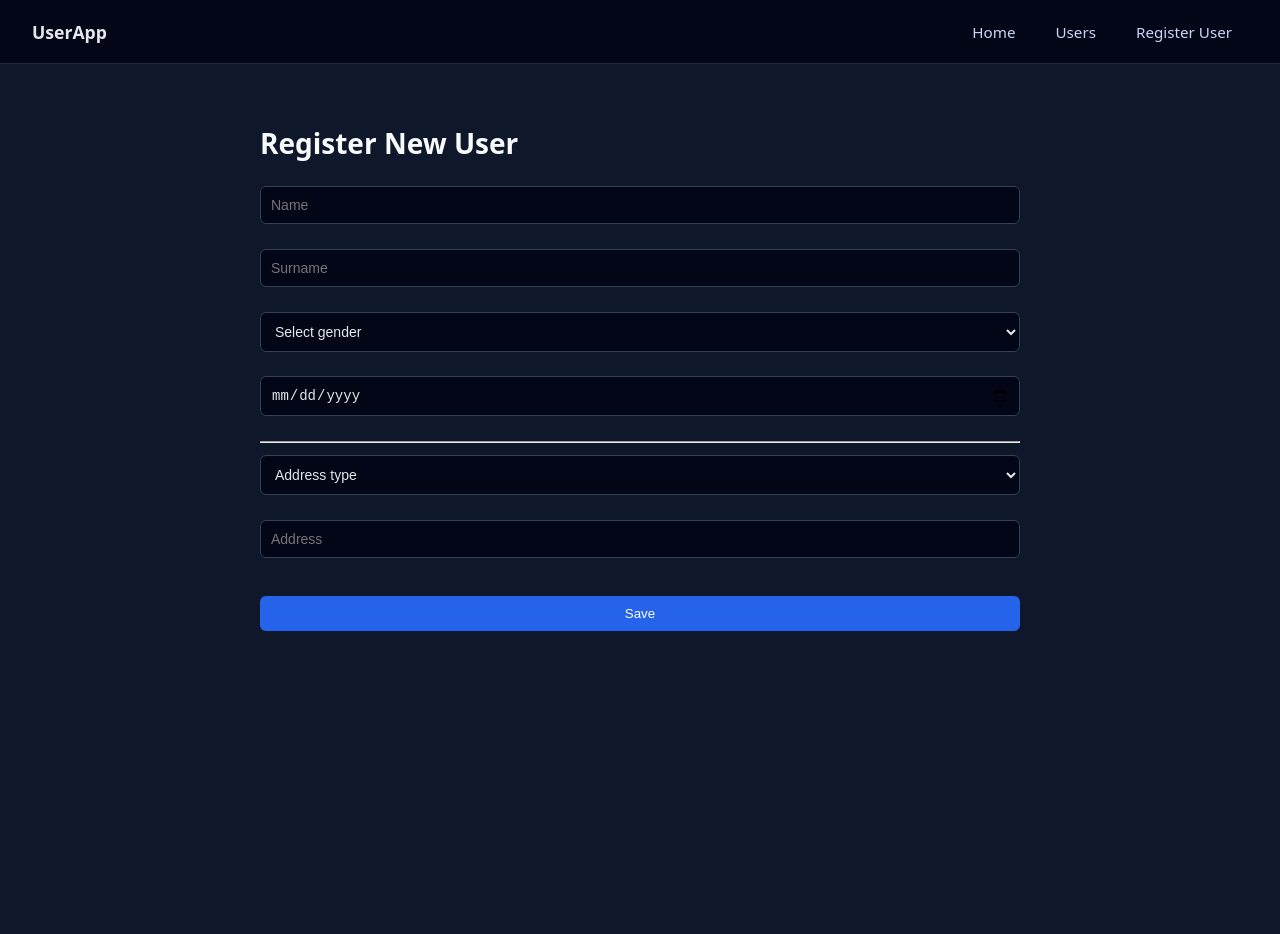
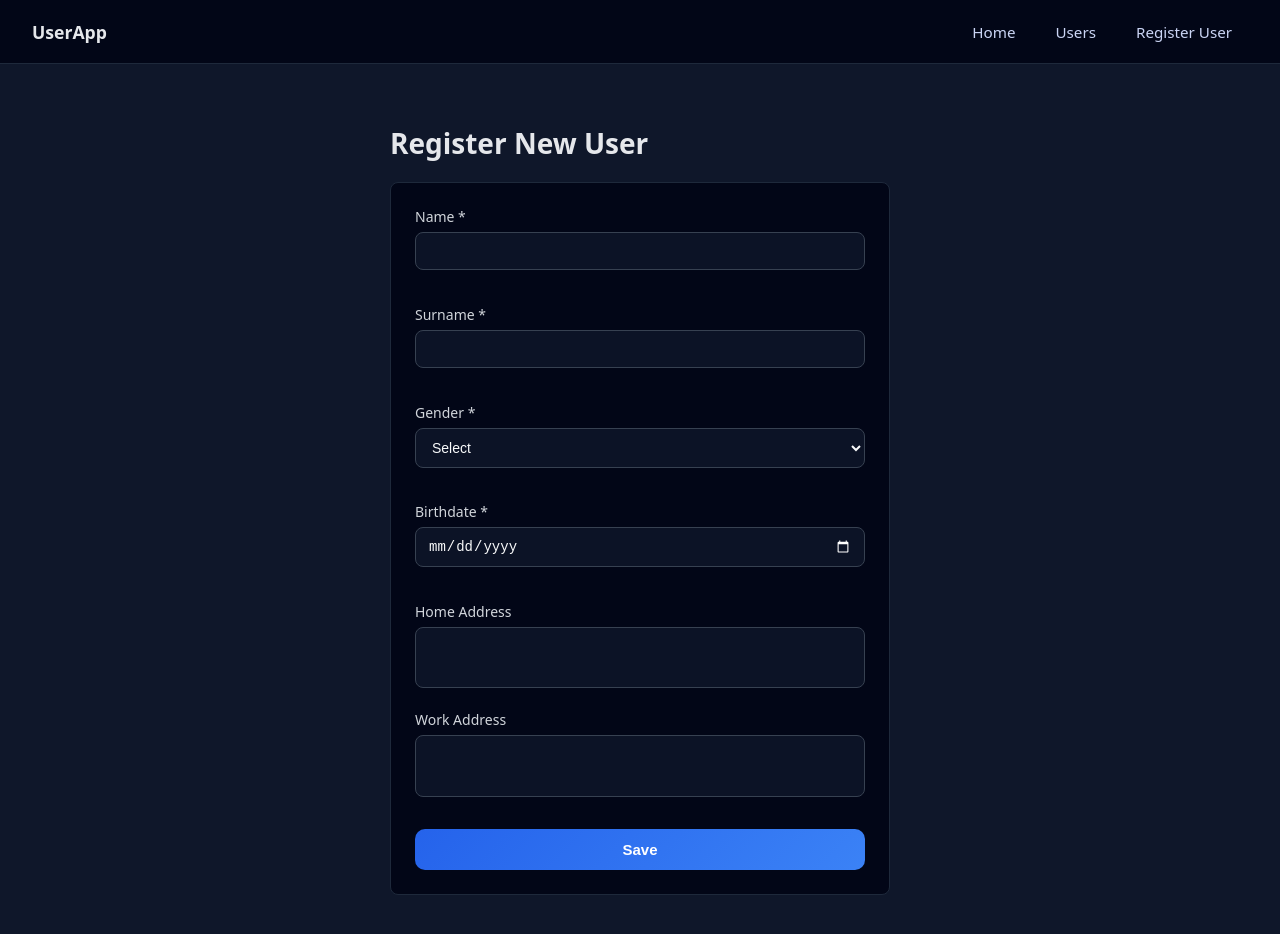
Before and after one commit to Dimigkek/userapp-frontend, a React (Vite) app: page /users/new in a window 1280 px wide. Shown: the top 934 px of the page. Before the commit the page ends 800 px from the top, so only its background shows below. Built offline with nearby package versions, Linux system fonts and the light colour scheme.

Commit message:
adjust 2 address fields change home page and add some css

```diff
--- a/package.json
+++ b/package.json
@@ -12,6 +12,7 @@
   "dependencies": {
     "axios": "^1.13.4",
     "react": "^19.2.0",
+    "react-datepicker": "^9.1.0",
     "react-dom": "^19.2.0",
     "react-router-dom": "^7.13.0"
   },
--- a/src/index.css
+++ b/src/index.css
@@ -246,93 +246,126 @@ button:hover {
 }
 
 .clickable:hover {
-    background: #345daf;
+    background: #f3f4f6;
 }
 
 .delete-btn {
-    background: #791e1e;
+    background: #dc2626;
     color: white;
     border: none;
     padding: 6px 10px;
     cursor: pointer;
 }
 
-.page {
-    max-width: 800px;
-    margin: 60px auto;
-    padding: 0 20px;
-    color: #e5e7eb;
+.user-item {
+    display: flex;
+    justify-content: space-between;
+    align-items: center;
+    padding: 8px 0;
 }
 
-.page-title {
-    font-size: 28px;
-    font-weight: 600;
-    margin-bottom: 24px;
-    color: #f9fafb;
-}
-
-.card {
-    background: #111827; /* dark slate */
-    border-radius: 10px;
-    padding: 24px;
-    border: 1px solid #1f2937;
-}
-
-.card-title {
-    font-size: 22px;
-    font-weight: 600;
-    margin-bottom: 14px;
-    color: #f9fafb;
-}
-
-.card-section {
-    margin-top: 18px;
-}
-
-.card-section p {
-    margin: 6px 0;
-    color: #d1d5db;
-    font-size: 14px;
-}
-
-.card-section h3 {
-    margin-bottom: 10px;
-    font-size: 15px;
-    font-weight: 600;
-    color: #f9fafb;
-}
-
-.address-list {
-    list-style: none;
-    padding: 0;
-    margin: 0;
-}
-
-.address-item {
-    padding: 10px 12px;
-    background: #1f2937;
-    border-radius: 6px;
-    margin-bottom: 8px;
-    font-size: 14px;
-    color: #e5e7eb;
-}
-
-.address-type {
-    font-weight: 600;
-    color: #93c5fd;
-    margin-right: 6px;
-}
-
-.back-btn {
-    margin-top: 24px;
-    padding: 10px 16px;
-    background: #2563eb;
+.delete-btn {
+    background: #b91c1c;
     color: white;
     border: none;
+    padding: 4px 10px;
     border-radius: 6px;
     cursor: pointer;
 }
 
-.back-btn:hover {
-    background: #1d4ed8;
+.delete-btn:hover {
+    background: #991b1b;
 }
+.form-input {
+    width: 100%;
+    padding: 10px 12px;
+    border-radius: 8px;
+    border: 1px solid rgba(255, 255, 255, 0.15);
+    background: rgba(0, 0, 0, 0.3);
+    color: #fff;
+    font-size: 14px;
+    outline: none;
+    transition: border 0.2s ease;
+}
+
+.form-input:focus {
+    border-color: #3b82f6;
+}
+
+.textarea {
+    resize: none;
+    line-height: 1.4;
+}
+/* ===== React DatePicker Dark Theme ===== */
+
+.react-datepicker-wrapper {
+    width: 100%;
+}
+
+.react-datepicker__input-container input {
+    width: 100%;
+    padding: 10px 12px;
+    border-radius: 8px;
+    border: 1px solid rgba(255,255,255,0.15);
+    background: rgba(0,0,0,0.35);
+    color: #fff;
+    font-size: 14px;
+}
+
+.react-datepicker__input-container input::placeholder {
+    color: rgba(255,255,255,0.5);
+}
+
+.react-datepicker {
+    background-color: #0b1220;
+    border: 1px solid rgba(255,255,255,0.15);
+    color: #fff;
+}
+
+.react-datepicker__header {
+    background-color: #0f172a;
+    border-bottom: 1px solid rgba(255,255,255,0.15);
+}
+
+.react-datepicker__current-month,
+.react-datepicker__day-name {
+    color: #fff;
+}
+
+.react-datepicker__day {
+    color: #e5e7eb;
+}
+
+.react-datepicker__day:hover {
+    background-color: #2563eb;
+    color: #fff;
+}
+
+.react-datepicker__day--selected,
+.react-datepicker__day--keyboard-selected {
+    background-color: #2563eb;
+    color: #fff;
+}
+
+.react-datepicker__day--disabled {
+    color: rgba(255,255,255,0.25);
+}
+
+.react-datepicker__navigation-icon::before {
+    border-color: #fff;
+}
+
+.react-datepicker__month-dropdown,
+.react-datepicker__year-dropdown {
+    background-color: #0b1220;
+}
+
+.react-datepicker__month-option,
+.react-datepicker__year-option {
+    color: #fff;
+}
+
+.react-datepicker__month-option:hover,
+.react-datepicker__year-option:hover {
+    background-color: #2563eb;
+}
--- /dev/null
+++ b/src/pages/CreateUser.css
@@ -0,0 +1,54 @@
+.form-card {
+    display: flex;
+    flex-direction: column;
+    gap: 18px;
+}
+
+.form-card label {
+    display: flex;
+    flex-direction: column;
+    font-size: 14px;
+    color: #d1d5db;
+    gap: 6px;
+}
+
+.input {
+    width: 100%;
+    padding: 10px 12px;
+    border-radius: 8px;
+    border: 1px solid #374151;
+    background: rgba(15, 23, 42, 0.8);
+    color: #f9fafb;
+    font-size: 14px;
+}
+
+.input:focus {
+    outline: none;
+    border-color: #3b82f6;
+    box-shadow: 0 0 0 1px rgba(59, 130, 246, 0.6);
+}
+
+.textarea {
+    resize: none;
+}
+
+/* Native date picker theming */
+.date-input {
+    color-scheme: dark;
+}
+
+/* Save button */
+.primary-btn {
+    margin-top: 10px;
+    padding: 12px;
+    border-radius: 10px;
+    border: none;
+    background: linear-gradient(135deg, #2563eb, #3b82f6);
+    color: white;
+    font-weight: 600;
+    cursor: pointer;
+}
+
+.primary-btn:hover {
+    opacity: 0.9;
+}
--- a/src/pages/CreateUser.jsx
+++ b/src/pages/CreateUser.jsx
@@ -1,6 +1,7 @@
 import { useState } from "react";
 import { useNavigate } from "react-router-dom";
-import { createUser } from "../api/userApi";
+import userApi from "../api/userApi";
+import "./CreateUser.css";
 
 export default function CreateUser() {
     const navigate = useNavigate();
@@ -10,46 +11,35 @@ export default function CreateUser() {
         surname: "",
         gender: "",
         birthdate: "",
-        addressType: "",
-        addressText: ""
+        homeAddress: "",
+        workAddress: ""
     });
 
-    const [loading, setLoading] = useState(false);
-    const [error, setError] = useState(null);
-
     const handleChange = (e) => {
-        setForm({
-            ...form,
-            [e.target.name]: e.target.value
-        });
+        const { name, value } = e.target;
+        setForm({ ...form, [name]: value });
     };
 
     const handleSubmit = async (e) => {
         e.preventDefault();
-        setError(null);
-        setLoading(true);
 
         const payload = {
             name: form.name,
             surname: form.surname,
             gender: form.gender,
             birthdate: form.birthdate,
-            addresses: [
-                {
-                    type: form.addressType,   // H or W
-                    addressText: form.addressText
+            address: {
+                homeAddress: form.homeAddress || null,
+                workAddress: form.workAddress || null
             }
-            ]
         };
 
         try {
-            await createUser(payload);
+            await userApi.createUser(payload);
             navigate("/users");
         } catch (err) {
-            console.error(err);
-            setError("Failed to create user");
-        } finally {
-            setLoading(false);
+            console.error("Failed to create user", err);
+            alert("Failed to create user");
         }
     };
 
@@ -57,67 +47,80 @@ export default function CreateUser() {
         <div className="page">
             <h1 className="page-title">Register New User</h1>
 
-            <form className="form" onSubmit={handleSubmit}>
+            <form className="card form-card" onSubmit={handleSubmit}>
+                <label>
+                    Name *
                     <input
+                        className="input"
                         name="name"
-                    placeholder="Name"
                         value={form.name}
                         onChange={handleChange}
                         required
                     />
+                </label>
 
+                <label>
+                    Surname *
                     <input
+                        className="input"
                         name="surname"
-                    placeholder="Surname"
                         value={form.surname}
                         onChange={handleChange}
                         required
                     />
+                </label>
 
+                <label>
+                    Gender *
                     <select
+                        className="input"
                         name="gender"
                         value={form.gender}
                         onChange={handleChange}
                         required
                     >
-                    <option value="">Select gender</option>
-                    <option value="M">Male</option>
-                    <option value="F">Female</option>
+                        <option value="">Select</option>
+                        <option value="M">M</option>
+                        <option value="F">F</option>
                     </select>
+                </label>
 
+                <label>
+                    Birthdate *
                     <input
                         type="date"
+                        className="input date-input"
                         name="birthdate"
                         value={form.birthdate}
                         onChange={handleChange}
                         required
                     />
+                </label>
 
-                <hr />
+                <label>
+                    Home Address
+                    <textarea
+                        className="input textarea"
+                        name="homeAddress"
+                        value={form.homeAddress}
+                        onChange={handleChange}
+                        rows={2}
+                    />
+                </label>
 
-                <select
-                    name="addressType"
-                    value={form.addressType}
+                <label>
+                    Work Address
+                    <textarea
+                        className="input textarea"
+                        name="workAddress"
+                        value={form.workAddress}
                         onChange={handleChange}
-                    required
-                >
-                    <option value="">Address type</option>
-                    <option value="H">Home</option>
-                    <option value="W">Work</option>
-                </select>
+                        rows={2}
+                    />
+                </label>
 
-                <input
-                    name="addressText"
-                    placeholder="Address"
-                    value={form.addressText}
-                    onChange={handleChange}
-                    required
-                />
-
-                {error && <p className="error">{error}</p>}
-
-                <button type="submit" disabled={loading}>
-                    {loading ? "Saving..." : "Save"}
+                <button type="submit" className="primary-btn">
+                    Save
                 </button>
             </form>
         </div>
--- /dev/null
+++ b/src/pages/Home.css
@@ -0,0 +1,57 @@
+.home {
+    min-height: calc(100vh - 80px);
+    display: flex;
+    flex-direction: column;
+    justify-content: center;
+    align-items: center;
+    text-align: center;
+}
+
+.home-title {
+    font-size: 42px;
+    font-weight: 700;
+    color: #f9fafb;
+}
+
+.home-subtitle {
+    margin-top: 10px;
+    font-size: 16px;
+    color: #9ca3af;
+}
+
+.home-actions {
+    margin-top: 40px;
+    display: flex;
+    gap: 20px;
+}
+
+/* κουμπιά */
+.primary-btn {
+    padding: 14px 28px;
+    border-radius: 12px;
+    border: none;
+    background: linear-gradient(135deg, #2563eb, #3b82f6);
+    color: white;
+    font-weight: 600;
+    font-size: 15px;
+    cursor: pointer;
+}
+
+.primary-btn:hover {
+    opacity: 0.9;
+}
+
+.secondary-btn {
+    padding: 14px 28px;
+    border-radius: 12px;
+    border: 1px solid #3b82f6;
+    background: transparent;
+    color: #3b82f6;
+    font-weight: 600;
+    font-size: 15px;
+    cursor: pointer;
+}
+
+.secondary-btn:hover {
+    background: rgba(59, 130, 246, 0.1);
+}
--- a/src/pages/UserDetails.jsx
+++ b/src/pages/UserDetails.jsx
@@ -8,53 +8,37 @@ export default function UserDetails() {
     const [user, setUser] = useState(null);
 
     useEffect(() => {
-        getUserById(id).then((res) => setUser(res.data));
+        getUserById(id).then(res => setUser(res.data));
     }, [id]);
 
     if (!user) return <p className="page">Loading...</p>;
 
-    const addressLabel = (type) => {
-        if (type === "H") return "Home :";
-        if (type === "W") return "Work :";
-        return type;
-    };
-
+    const address = user.addresses?.[0];
 
     return (
         <div className="page">
             <h1 className="page-title">User Details</h1>
 
             <div className="card">
-                <h2 className="card-title">
-                    {user.name} {user.surname}
-                </h2>
+                <h2>{user.name} {user.surname}</h2>
 
-                <div className="card-section">
-                    <p><b>Gender:</b> {user.gender}</p>
-                    <p><b>Birthdate:</b> {user.birthdate}</p>
-                </div>
+                <p><b>Gender:</b> {user.gender}</p>
+                <p><b>Birthdate:</b> {user.birthdate}</p>
 
-                <div className="card-section">
-                    <h3>Address</h3>
+                <hr />
 
-                    {user.addresses.length === 0 && (
-                        <p className="muted">No addresses</p>
-                    )}
+                <p>
+                    <b>Home Address:</b>{" "}
+                    {address?.homeAddress ? address.homeAddress : "—"}
+                </p>
 
-                    <ul className="address-list">
-                        {user.addresses.map((a, idx) => (
-                            <li key={idx} className="address-item">
-                                <span className="address-type">
-                                    {addressLabel(a.type)}
-                                </span>
-                                <span>{a.addressText}</span>
-                            </li>
-                        ))}
-                    </ul>
-                </div>
+                <p>
+                    <b>Work Address:</b>{" "}
+                    {address?.workAddress ? address.workAddress : "—"}
+                </p>
             </div>
 
-            <button className="back-btn" onClick={() => navigate("/users")}>
+            <button onClick={() => navigate("/users")}>
                 ← Back to Users
             </button>
         </div>
--- a/src/pages/Users.jsx
+++ b/src/pages/Users.jsx
@@ -1,59 +1,56 @@
 import { useEffect, useState } from "react";
-import { useNavigate } from "react-router-dom";
+import { Link } from "react-router-dom";
 import { getUsers, deleteUser } from "../api/userApi";
 
 export default function Users() {
     const [users, setUsers] = useState([]);
-    const navigate = useNavigate();
+
+    const loadUsers = () => {
+        getUsers()
+            .then(res => setUsers(res.data))
+            .catch(() => setUsers([]));
+    };
 
     useEffect(() => {
         loadUsers();
     }, []);
 
-    const loadUsers = async () => {
-        const res = await getUsers();
-        setUsers(res.data);
-    };
+    const handleDelete = async (id) => {
+        const ok = window.confirm("Delete this user?");
+        if (!ok) return;
 
-    const handleDelete = async (id, e) => {
-        e.stopPropagation();
-        await deleteUser(id);
-        loadUsers();
+        try {
+            await deleteUser(id);
+            loadUsers();
+        } catch (e) {
+            alert("Failed to delete user");
+        }
     };
 
     return (
         <div className="page">
             <h1 className="page-title">Users</h1>
 
-            <table className="table">
-                <thead>
-                <tr>
-                    <th>Name</th>
-                    <th>Surname</th>
-                    <th></th>
-                </tr>
-                </thead>
-                <tbody>
-                {users.map((u) => (
-                    <tr
-                        key={u.id}
-                        onClick={() => navigate(`/users/${u.id}`)}
-                        className="clickable"
-                    >
-                        <td>{u.name}</td>
-                        <td>{u.surname}</td>
-                        <td>
+            <div className="card">
+                {users.length === 0 && <p>No users found</p>}
+
+                <ul className="user-list">
+                    {users.map(user => (
+                        <li key={user.id} className="user-item">
+                            <Link to={`/users/${user.id}`} className="user-link">
+                                {user.name} {user.surname}
+                            </Link>
+
                             <button
                                 className="delete-btn"
-                                onClick={(e) => handleDelete(u.id, e)}
+                                onClick={() => handleDelete(user.id)}
                             >
                                 Delete
                             </button>
-                        </td>
-                    </tr>
-                ))}
-                </tbody>
-            </table>
+                        </li>
+                    ))}
+                </ul>
+            </div>
         </div>
     );
 }
```
Also changed, not shown: src/api/userApi.js (+11 -7 lines), src/pages/Home.jsx (+26 -3 lines), 1 other file (tests, documents, lock files or other folders). Lines whose indentation alone changed are shown as unchanged.
